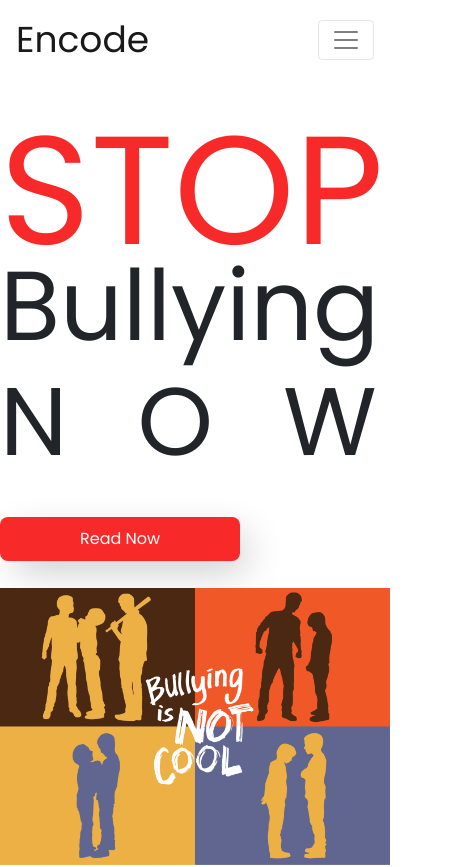
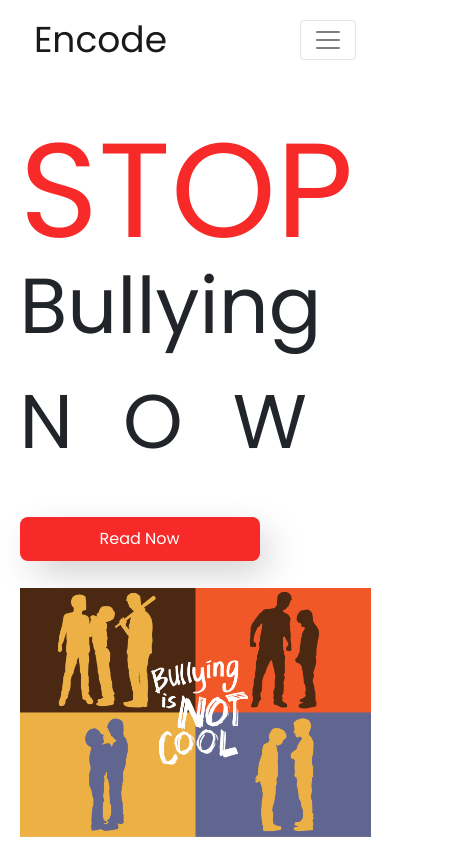
Before and after one commit to Novianto778/anti-bullying, a plain HTML site: page index.html in a window 390 px wide. Shown: the top 867 px of the page, 473 px wide, since content can reach past the window. Drawn offline with nearby package versions, Linux system fonts and the light colour scheme.

Commit message:
Commit 2 - Fix Responsivibility

```diff
--- a/index.html
+++ b/index.html
@@ -157,7 +157,7 @@
       <div class="container">
         <div class="row">
           <div class="col-lg">
-            <div class="navbar-brand">Anti Bullying Campaign</div>
+            <h1>Anti Bullying Campaign</h1>
             <h3>About US</h3>
             <p>
               Merupakan tugas inisiasi FTI 2020 Universitas Atma Jaya Yogyakarta. Anti Bullying Campaign ini dibuat sebagai ajakan agar masyarakat khususnya kita mahasiswa dapat menjauhi tindakan bullying.
--- a/style.css
+++ b/style.css
@@ -158,3 +158,20 @@ footer .sub {
   margin-right: 20px;
   color: white;
 }
+
+@media (max-width: 768px){
+  .stop {
+    font-size: 134px;
+  }
+
+  .bullying {
+    font-size: 78px;
+  }
+  .now {
+    font-size: 76px;
+    letter-spacing: 50px;
+  }
+  .container {
+    width: 90%;
+  }
+}
```
